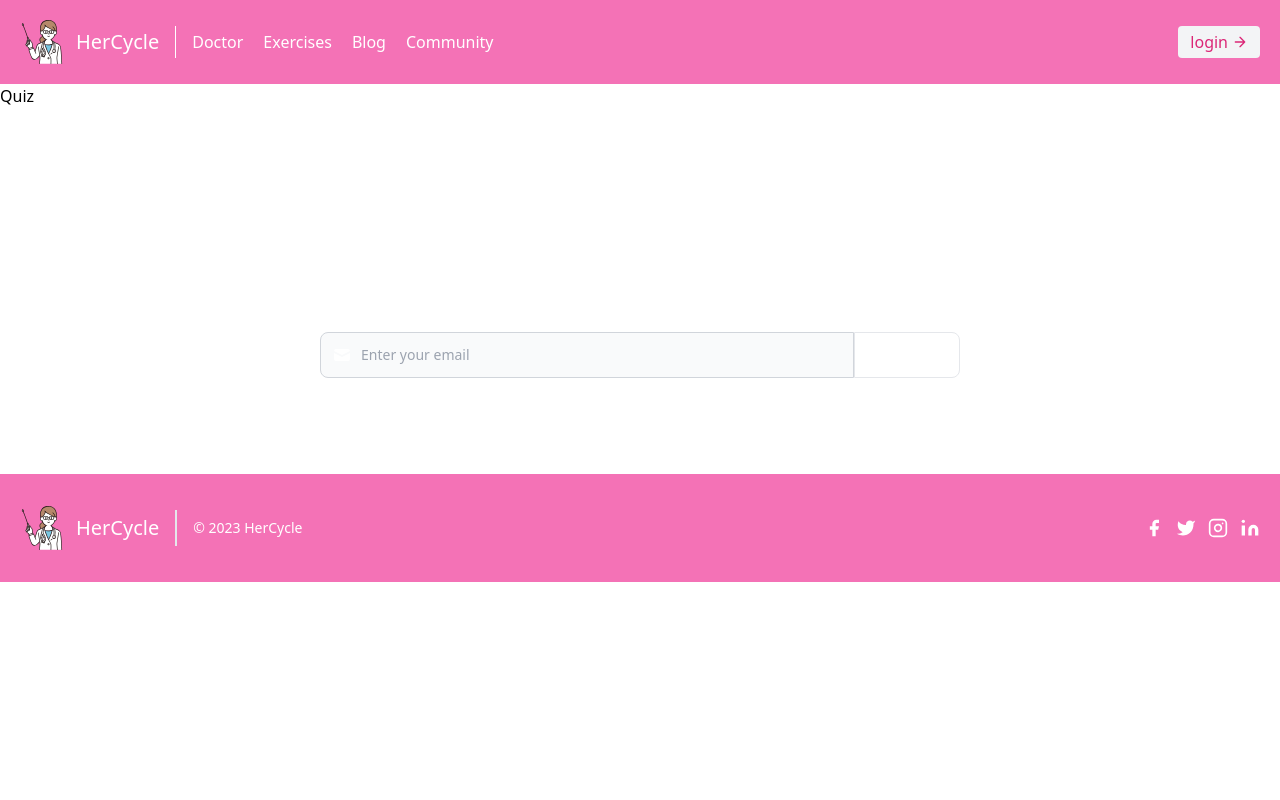
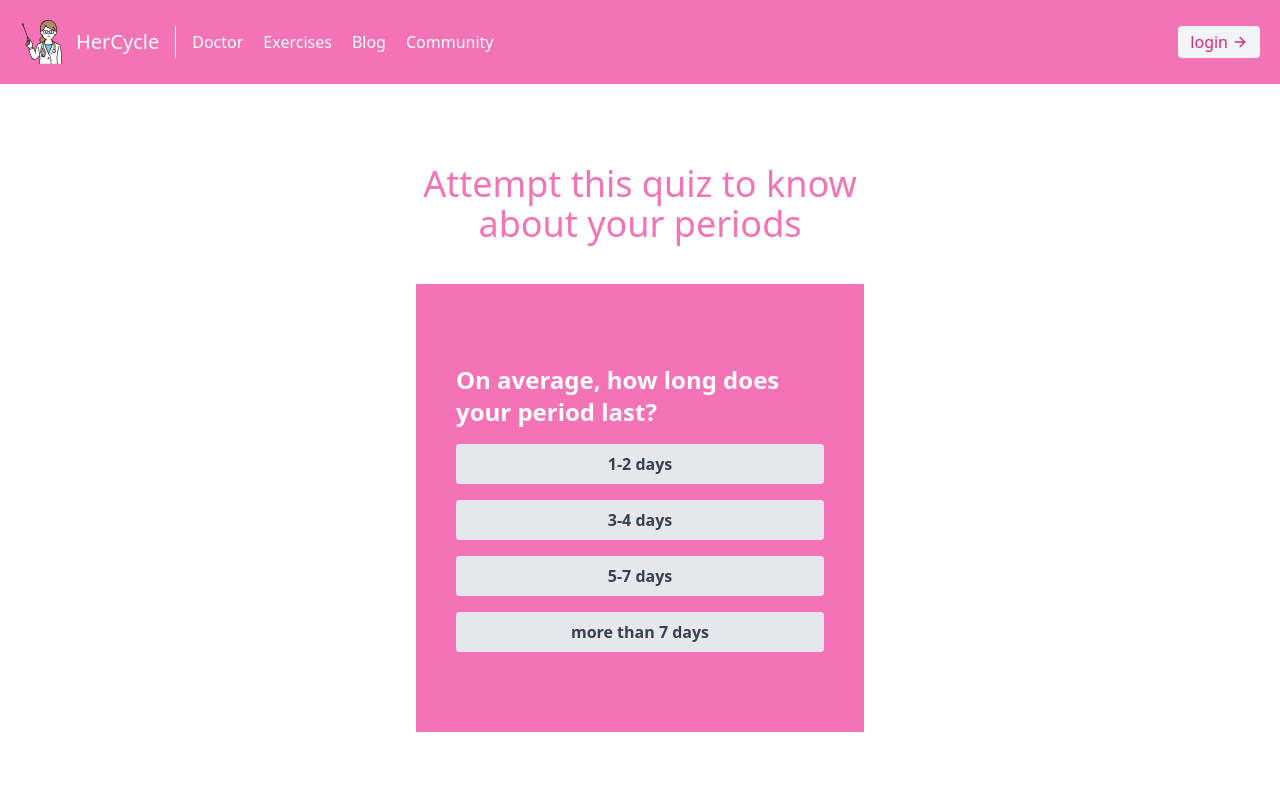
Before and after one commit to mnnkhndlwl/HerCycle, a React (Create React App) app: page /quiz in a window 1280 px wide. Shown: the top 800 px of the page. Built offline with nearby package versions, Linux system fonts and the light colour scheme.

Commit message:
quiz completed

```diff
--- a/src/App.js
+++ b/src/App.js
@@ -1,7 +1,5 @@
 import { BrowserRouter, Routes, Route } from "react-router-dom";
 import Hero from "./sections/Hero/Hero";
-import Check from "./pages/Check/Check";
-import Doctors from "./pages/Doctors/Doctors";
 import Navbar from "./components/Navbar/Navbar";
 import Newsletter from "./sections/Newsletter/Newsletter";
 import Footer from "./components/Footer/Footer";
@@ -11,6 +9,8 @@ import Community from "./pages/Community/Community";
 import Pregnancy from "./pages/Pregnancy/Pregnancy";
 import Quiz from "./pages/Quiz/Quiz";
 import Blog from "./pages/Blog/Blog";
+import Check from "./pages/check/Check";
+import Doctors from "./pages/doctors/Doctors";
 
 function App() {
   return (
--- a/src/pages/Exercises/Exercises.jsx
+++ b/src/pages/Exercises/Exercises.jsx
@@ -133,7 +133,7 @@ function Exercises() {
                 Start in a standing position with your feet hip-width apart.
                 Step forward longer than a walking stride so one leg is ahead of
                 your torso and the other is behind. Your foot should land flat
-                and remain flat while it’s on the ground. Your rear heel will
+                and remain flat while it's on the ground. Your rear heel will
                 rise off of the ground. Bend your knees to approximately 90
                 degrees as you lower yourself. Remember to keep your trunk
                 upright and core engaged. Then, forcefully push off from your
--- a/src/pages/Quiz/Quiz.jsx
+++ b/src/pages/Quiz/Quiz.jsx
@@ -1,9 +1,224 @@
-import React from "react";
+import React, { useState } from "react";
 
-function Quiz() {
+const Quiz = () => {
+  const [score, setScore] = useState(0);
+  const [currentQuestion, setCurrentQuestion] = useState(0);
+  const [showResult, setShowResult] = useState(false);
+  const [disease, setDiseases] = useState([]);
+  const [recommendedExercises, setRecommendedExercises] = useState("");
+
+  const questions = [
+    {
+      question: "On average, how long does your period last?",
+      answers: [
+        { text: "1-2 days", score: 1 },
+        { text: "3-4 days", score: 2 },
+        { text: "5-7 days", score: 3 },
+        { text: "more than 7 days", score: 4 },
+      ],
+    },
+    {
+      question: "How heavy is your menstrual flow?",
+      answers: [
+        { text: "Light (mainly spotting)", score: 1 },
+        {
+          text: "Moderate (requires changing pads/tampons every 4-6 hours)",
+          score: 2,
+        },
+        {
+          text: "Heavy (requires changing pads/tampons every 1-3 hours)",
+          score: 3,
+        },
+        {
+          text: "Very heavy (requires changing pads/tampons every hour or less)",
+          score: 4,
+        },
+      ],
+    },
+    {
+      question: "Do you experience cramping during your period?",
+      answers: [
+        { text: "No", score: 0 },
+        { text: "Mild cramping", score: 1 },
+        { text: "Moderate cramping", score: 2 },
+        { text: "Severe cramping", score: 3 },
+      ],
+    },
+    {
+      question: "Do you experience headaches or migraines during your period?",
+      answers: [
+        { text: "No", score: 0 },
+        { text: "Mild headaches", score: 1 },
+        { text: "Moderate headaches", score: 2 },
+        { text: "Severe headaches", score: 3 },
+      ],
+    },
+    {
+      question:
+        "Do you experience mood changes, such as irritability or depression, during your period?",
+      answers: [
+        { text: "No", score: 0 },
+        { text: "Mild mood changes", score: 1 },
+        { text: "Moderate mood changes", score: 2 },
+        { text: "Severe mood changes", score: 3 },
+      ],
+    },
+    {
+      question: "Do you have heavy or prolonged bleeding during your period?",
+      answers: [
+        { text: "No", score: 0 },
+        { text: "sometimes", score: 1 },
+        { text: "often", score: 2 },
+        { text: "always", score: 3 },
+      ],
+    },
+    {
+      question: "Do you experience nausea or vomiting during your period?",
+      answers: [
+        { text: "No", score: 0 },
+        { text: "sometimes", score: 1 },
+        { text: "often", score: 2 },
+        { text: "always", score: 3 },
+      ],
+    },
+    {
+      question: "Do you experience fatigue or low energy during your period?",
+      answers: [
+        { text: "No", score: 0 },
+        { text: "mild fatigue", score: 1 },
+        { text: "moderate fatigue", score: 2 },
+        { text: "severe fatigue", score: 3 },
+      ],
+    },
+    {
+      question:
+        "Do you experience bloating or water retention during your period?",
+      answers: [
+        { text: "No", score: 0 },
+        { text: "Mild bloating or water retention", score: 1 },
+        { text: "Moderate bloating or water retention", score: 2 },
+        { text: "Severe bloating or water retention", score: 3 },
+      ],
+    },
+    {
+      question:
+        "Do you experience breast tenderness or swelling during your period?",
+      answers: [
+        { text: "No", score: 0 },
+        { text: "Mild breast tenderness or swelling", score: 1 },
+        { text: "Moderate breast tenderness or swelling", score: 2 },
+        { text: "Severe breast tenderness or swelling", score: 3 },
+      ],
+    },
+    {
+      question: "Do you experience acne or skin changes during your period?",
+      answers: [
+        { text: "No", score: 0 },
+        { text: "Mild acne or skin changes", score: 1 },
+        { text: "Moderate acne or skin changes", score: 2 },
+        { text: "Severe acne or skin changes", score: 3 },
+      ],
+    },
+    {
+      question:
+        "Have you been diagnosed with any menstrual disorders, such as PCOS or endometriosis?",
+      answers: [
+        { text: "No", score: 0 },
+        { text: "Yes", score: 2 },
+      ],
+    },
+  ];
+
+  const handleAnswerClick = (ansscore) => {
+    if (ansscore) {
+      setScore(score + ansscore);
+    }
+    const nextQuestion = currentQuestion + 1;
+    if (nextQuestion < questions.length) {
+      setCurrentQuestion(nextQuestion);
+    } else {
+      if (score >= 0 && score <= 3) {
+        setDiseases(["Mild symptoms", "no serious underlying conditions identified"]);
+        setRecommendedExercises(
+          "yoga, brisk walking, cycling"
+        );
+      }
+      if (score >= 4 && score <= 6) {
+        setDiseases([
+          " Moderate symptoms",
+          "Dysmenorrhea",
+          "Endometriosis",
+          "PCOS"
+        ]);
+        setRecommendedExercises(
+          "gentle yoga, low-impact cardio, strength training"
+        );
+      }
+      if (score >= 7 ) {
+        setDiseases([
+          "Severe symptoms",
+          "premenstrual dysphoric disorder (PMDD)",
+          "uterine fibroids",
+          "adenomyosis"
+        ]);
+        setRecommendedExercises(
+          "restorative yoga, Pilates, low-impact cardio, strength training with caution"
+        );
+      }
+      setShowResult(true);
+    }
+  };
+
   return (
-    <h1>Quiz</h1>
-  )
-}
+    <div className="max-w-md my-20 mx-auto">
+      {showResult ? (
+        <>
+          <div className="text-center w-full h-full bg-pink-400 px-10 py-24">
+            <h1 className="text-2xl font-medium text-white">
+              Your score: {score}
+            </h1>
+            <p className="text-white mt-4 mb-8">
+              Based on your score, you may have
+            </p>
+            <ul className="list-disc list-inside mb-8">
+              {disease.map((disease) => (
+                <li key={disease} className="text-white">
+                  {disease}
+                </li>
+              ))}
+            </ul>
+            <p className="text-center text-white">
+              Recommended Exercises for you are : {" "}
+              <br/>
+              <span className="text-center text-white font-bold">{recommendedExercises}</span>
+            </p>
+          </div>
+        </>
+      ) : (
+        <>
+        <h1 className="text-center text-4xl text-bold text-pink-400 my-10">
+        Attempt this quiz to know about your periods
+        </h1>
+        <div className="w-full py-20 px-10 h-full bg-pink-400">
+          <h1 className="text-2xl text-white font-bold mb-4">
+            {questions[currentQuestion].question}
+          </h1>
+          <div className="space-y-4">
+            {questions[currentQuestion].answers.map((answer, index) => (
+              <button
+                key={index}
+                className="w-full bg-gray-200 hover:bg-gray-300 text-gray-700 font-bold py-2 px-4 rounded"
+                onClick={() => handleAnswerClick(answer.score)}
+              >
+                {answer.text}
+              </button>
+            ))}
+          </div>
+        </div>
+        </>
+      )}
+    </div>
+  );
+};
 
 export default Quiz;
```
